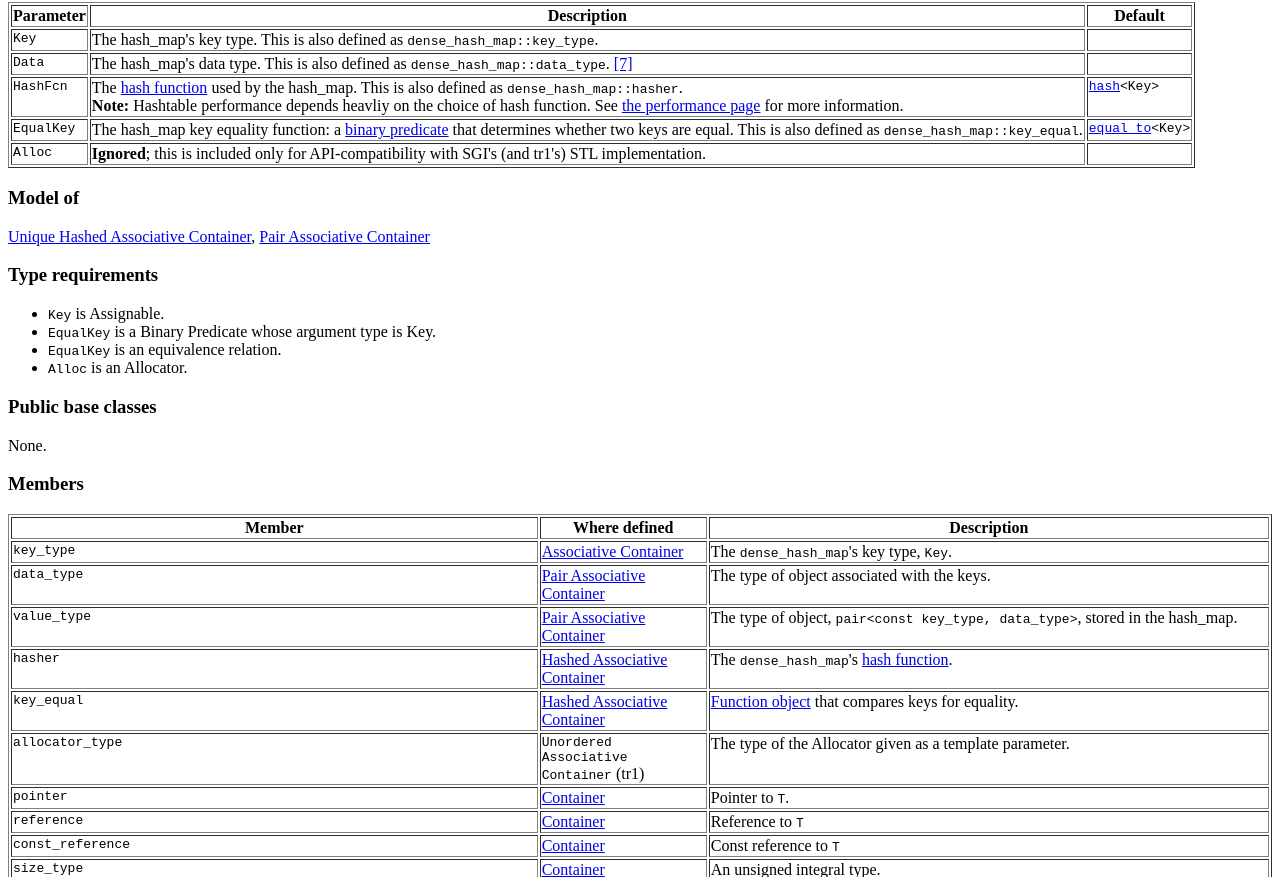
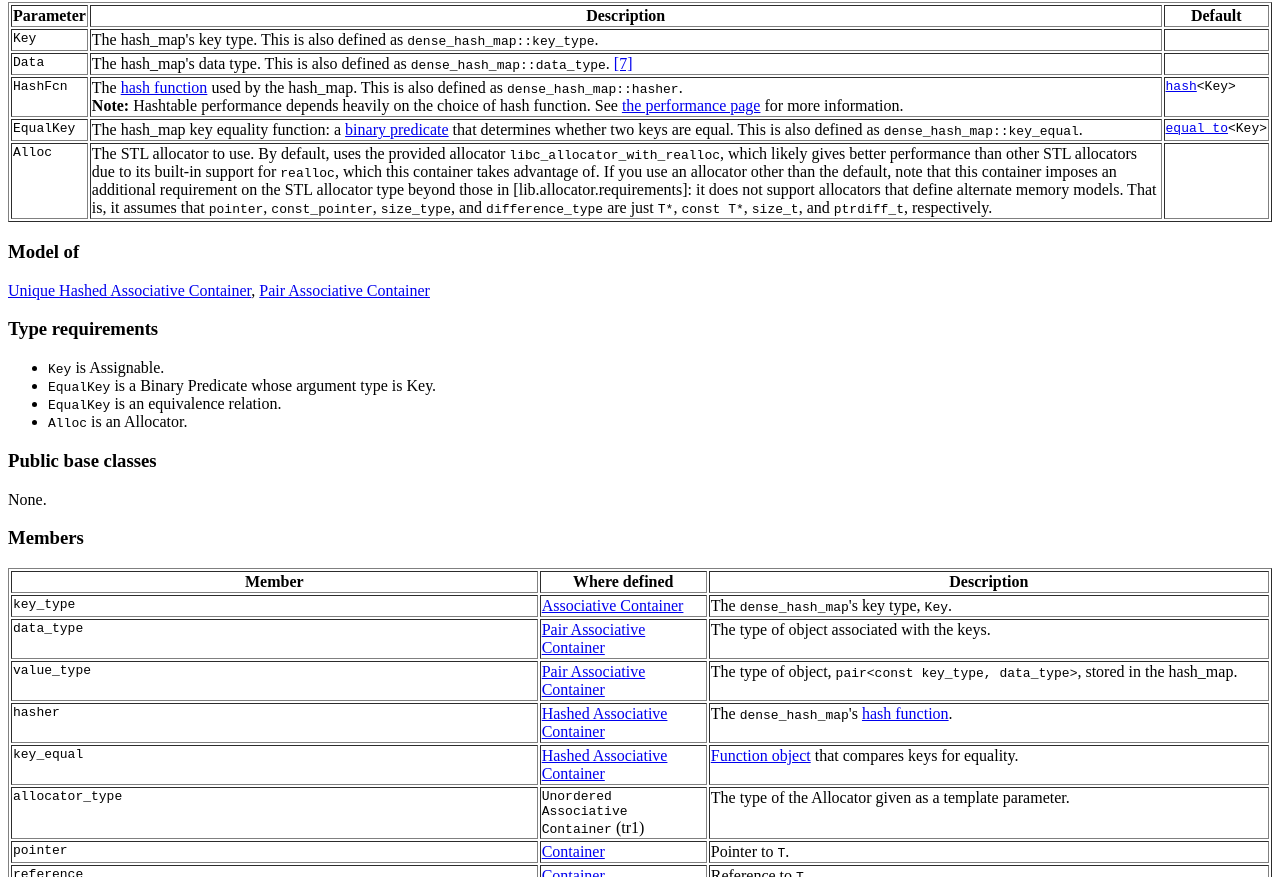
Before and after one commit to sparsehash/sparsehash, a plain HTML site: page doc/dense_hash_map.html in a window 1280 px wide. Shown: the part 1162-2039 px from the top of the page. Drawn offline with Linux system fonts and the light colour scheme.

Commit message:
* Fix a few places we return void (csilvers) 	* Add custom allocator support -- still a bit more to do (guilin)

```diff
--- a/doc/dense_hash_map.html
+++ b/doc/dense_hash_map.html
@@ -174,7 +174,7 @@ compatible with the tr1 class <code>unordered_map</code>.
 <TD VAlign=top>
    The <A href="http://www.sgi.com/tech/stl/HashFunction.html">hash function</A> used by the
    hash_map.  This is also defined as <tt>dense_hash_map::hasher</tt>.
-   <br><b>Note:</b> Hashtable performance depends heavliy on the choice of
+   <br><b>Note:</b> Hashtable performance depends heavily on the choice of
    hash function.  See <A HREF="performance.html#hashfn">the performance
    page</A> for more information.
 </TD>
@@ -203,8 +203,18 @@ compatible with the tr1 class <code>unordered_map</code>.
    <tt>Alloc</tt>
 </TD>
 <TD VAlign=top>
-   <b>Ignored</b>; this is included only for API-compatibility
-   with SGI's (and tr1's) STL implementation.
+   The STL allocator to use.  By default, uses the provided allocator
+   <code>libc_allocator_with_realloc</code>, which likely gives better
+   performance than other STL allocators due to its built-in support
+   for <code>realloc</code>, which this container takes advantage of.
+   If you use an allocator other than the default, note that this
+   container imposes an additional requirement on the STL allocator
+   type beyond those in [lib.allocator.requirements]: it does not
+   support allocators that define alternate memory models.  That is,
+   it assumes that <code>pointer</code>, <code>const_pointer</code>,
+   <code>size_type</code>, and <code>difference_type</code> are just
+   <code>T*</code>, <code>const T*</code>, <code>size_t</code>, and
+   <code>ptrdiff_t</code>, respectively.
 </TD>
 <TD VAlign=top>
 </TD>
```
Also changed, not shown: doc/dense_hash_set.html (+13 -3 lines), doc/sparse_hash_map.html (+13 -3 lines), doc/sparse_hash_set.html (+13 -3 lines), 13 other files.
